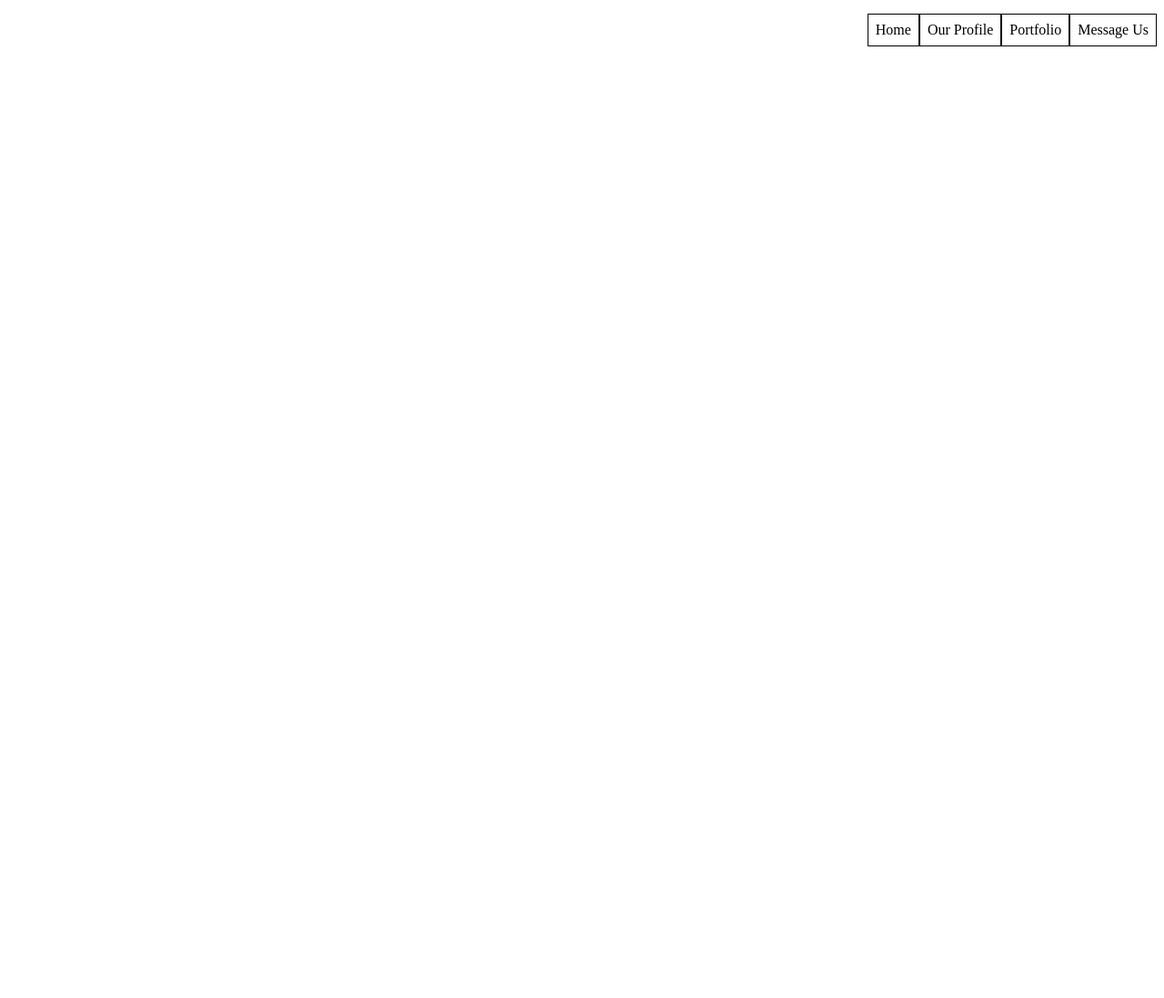
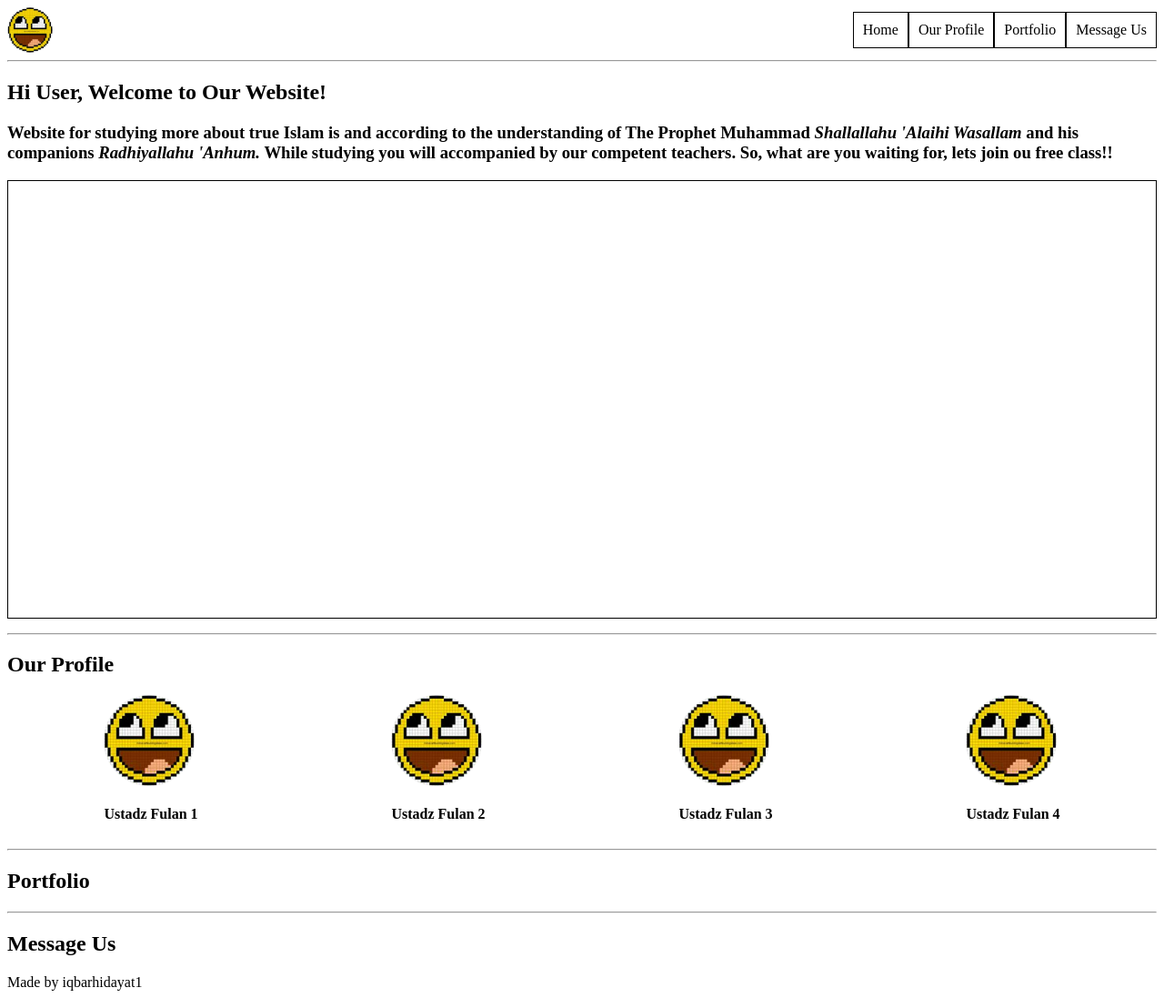
Before and after one commit to revou-fundamental-course/16-sept-24-iqbarhidayat1, a plain HTML site: page index.html in a window 1280 px wide. Shown: the whole page at 91% size. Before the commit the page ends 800 px from the top, so only its background shows below. Drawn offline with Linux system fonts and the light colour scheme.

Commit message:
codingan 50%

```diff
--- a/css/style.css
+++ b/css/style.css
@@ -24,8 +24,34 @@ nav>a {
 
 width: 50px;
 height: 50px;
-background-image: none;
+background-image: url(../assets/logo.smile.png);
 background-position: center;
 border-radius: 50%;
 background-size: cover;
+
 }
+
+.photo-banner {
+ border: 1px solid;
+ background-image: none;
+ background-position: 0%;
+ background-size: auto;
+ height: 480px;
+
+}
+
+.profile-icon{
+
+ width: 100px;
+ height: 100px;
+ background-image: url(../assets/logo.smile.png);
+ background-position: center;
+ border-radius: 50%;
+ background-size: cover;
+
+}
+
+.profile-icon-container {
+display:flex;
+justify-content: space-around;
+}
--- a/index.html
+++ b/index.html
@@ -3,7 +3,7 @@
 <head>
     <meta charshet="UTF-8">
     <meta name="viewport" content="width=device-width, initial-scale=1.0">
-    <title>Document</title>
+    <title>muslim.solution</title>
     <link rel="stylesheet" href="css\style.css">
 
 </head>
@@ -20,13 +20,40 @@
         <nav>
 
 
-            <a href="#section-Home">Home</a>
+            <a href="#section-Home"
 
-            <a href="#section-Our-Profile">Our Profile</a>
+            style=
+            "padding: 10px ;
+            border-style: 10px;">
 
-            <a href="#section-Portfolio">Portfolio</a>
 
-            <a href="#section-Message-Us">Message Us</a>
+            Home</a>
+
+            <a href="#section-Our-Profile"
+
+            style=
+            "padding: 10px;
+            border-style: 10px;">
+
+
+            Our Profile</a>
+
+            <a href="#section-Portfolio"
+
+            style=
+            "padding: 10px;
+             border-style: 10px;">
+
+
+            Portfolio</a>
+
+            <a href="#section-Message-Us"
+             style=
+             "padding: 10px;
+              border-style : 10px; ">
+
+
+             Message Us</a>
 
 
 
@@ -35,24 +62,108 @@
 
     </header>
 
+    <hr>
+
     <main>
 
         <!-- Home -->
-        <section id="section-Home"></section>
+        <section id="section-Home">
+
+            <header>
+                <h1> Hi User, Welcome to Our Website! </h1>
+            </header>
+
+            <article>
+                <p>
+                    <h3> Website for studying more about true Islam is and according to the understanding of The Prophet Muhammad
+                        <i> Shallallahu 'Alaihi Wasallam</i> and his companions <i> Radhiyallahu 'Anhum.</i>
+                        While studying you will accompanied by our competent teachers.
+                        <bold> So, what are you waiting for, lets join ou free class!!</bold>
+                    </h3>
+
+                <div class="photo-banner"
+                    style="border: 1px solid;
+                    background-image: none;
+                    background-position: 0%;
+                    background-size: auto;
+                    height: 480px;">
+
+
+                </div>
+
+                 </p>
+            </article>
+        </section>
+
+        <hr>
 
         <!-- Our Profile -->
-        <section id="section-Our-Profile"></section>
+        <section id="section-Our-Profile">
+            <header>
+                <h1> Our Profile </h1>
+            </header>
+
+           <div class="profile-icon-container">
+
+            <div>
+                <div class="profile-icon"></div>
+                <h4> Ustadz Fulan 1</h4>
+            </div>
+
+            <div>
+                <div class="profile-icon"></div>
+                <h4> Ustadz Fulan 2</h4>
+            </div>
+
+            <div>
+                <div class="profile-icon"></div>
+                <h4> Ustadz Fulan 3</h4>
+            </div>
+
+            <div>
+                <div class="profile-icon"></div>
+                <h4> Ustadz Fulan 4</h4>
+            </div>
+
+           </div>
+        </section>
+
+        <hr>
 
         <!-- Portfolio -->
-        <section id="section-Portfolio"></section>
+        <section id="section-Portfolio">
+            <header>
+                <h1> Portfolio </h1>
+            </header>
+        </section>
+
+        <hr>
 
         <!-- Message Us -->
-        <section id="section-Message-Us"></section>
+        <section id="section-Message-Us">
+            <header>
+                <h1> Message Us </h1>
+            </header>
+
+            <section>
+                <!-- Form -->
+                <form></form>
+
+                <!-- Result Form -->
+                <div></div>
+            </section>
+        </section>
 
 
 
     </main>
 
+    <footer>
+
+    Made by iqbarhidayat1
+
+    </footer>
+
 
 </body>
 </html>
```
Also changed, not shown: assets/logo.smile.png (added), assets/think.logo.png (added).
